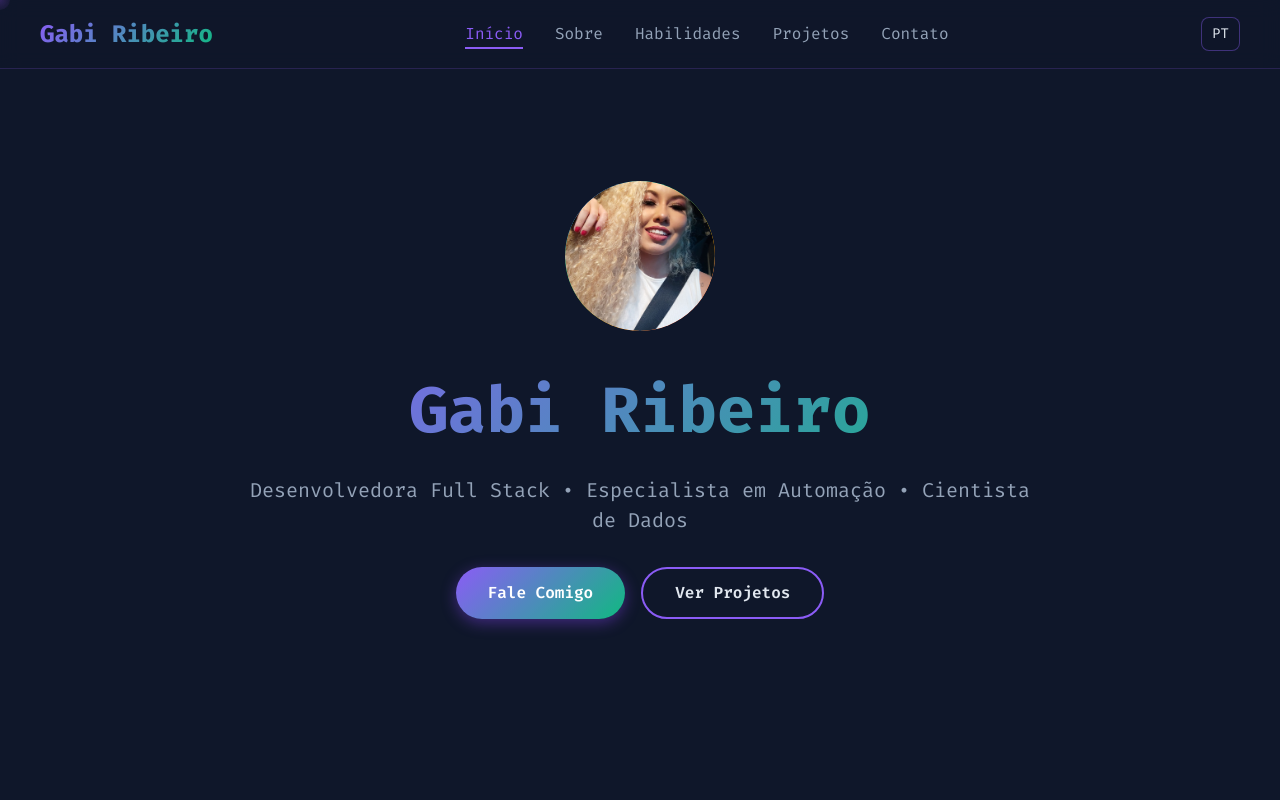
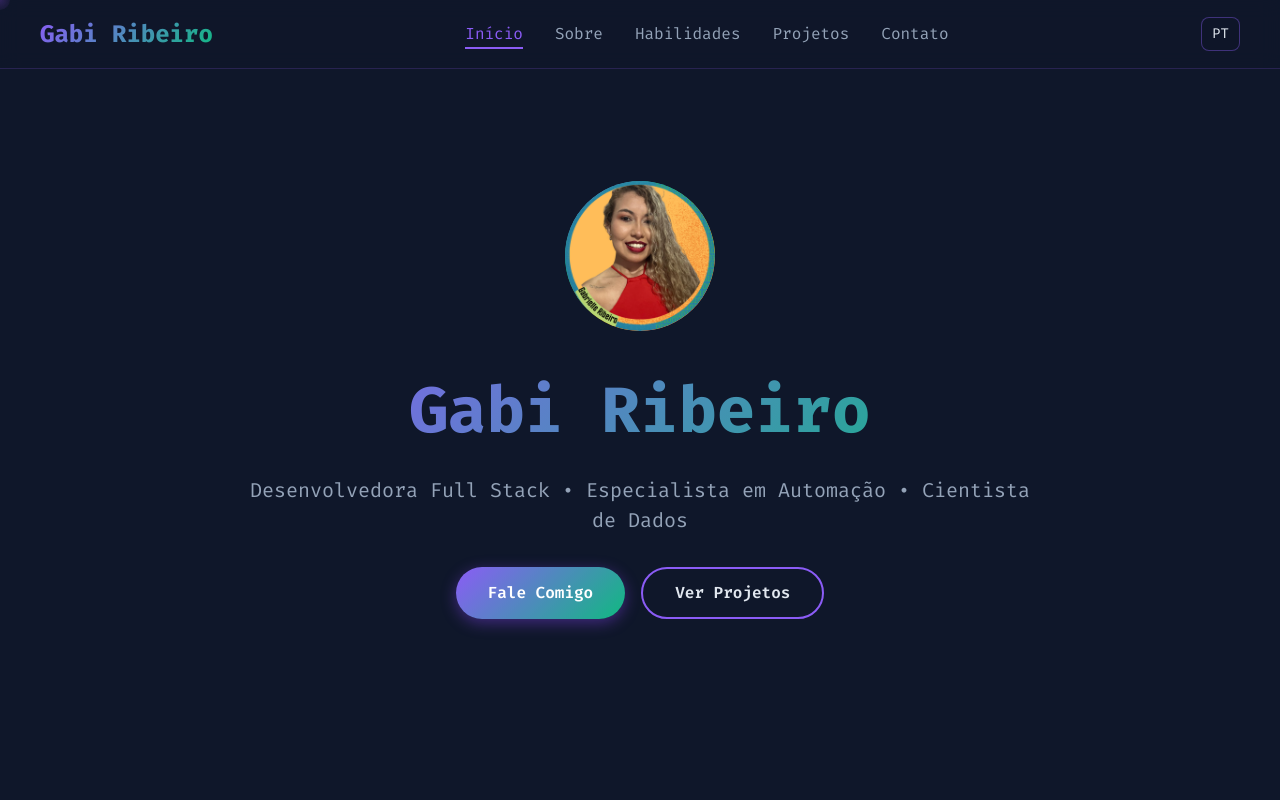
Before and after one commit to Gaab-elle/Portfolio-Gabi, a React (Vite) app: page / in a window 1280 px wide. Shown: the top 800 px of the page. Built offline with nearby package versions, Linux system fonts and the light colour scheme.

Commit message:
📸 Update: Troca foto de perfil para foto.png

```diff
--- a/src/components/sections/Hero.jsx
+++ b/src/components/sections/Hero.jsx
@@ -16,7 +16,7 @@ const Hero = ({ scrollToSection }) => {
         <div className="w-40 h-40 mx-auto mb-8 relative">
           <div className="w-full h-full rounded-full bg-gradient-to-r from-purple-500 to-green-500 p-1 animate-pulse">
             <img
-              src="/Img/Perfil.jpg"
+              src="/Img/foto.png"
               alt="Gabi Ribeiro"
               className="w-full h-full rounded-full object-cover"
             />
--- a/src/components/sections/ModernHero.jsx
+++ b/src/components/sections/ModernHero.jsx
@@ -8,7 +8,7 @@ const ModernHero = ({ sectionRefs, scrollToSection }) => {
     <section id="home" ref={(el) => (sectionRefs.current.home = el)} className="modern-hero">
       <div className="hero-content">
         <div className="hero-image">
-          <img src="/Img/Perfil.jpg" alt="Gabi Ribeiro" />
+          <img src="/Img/foto.png" alt="Gabi Ribeiro" />
         </div>
         <h1>Gabi Ribeiro</h1>
         <p className="hero-subtitle">{t('hero.subtitle')}</p>
```
Also changed, not shown: public/Img/foto.png (added).
